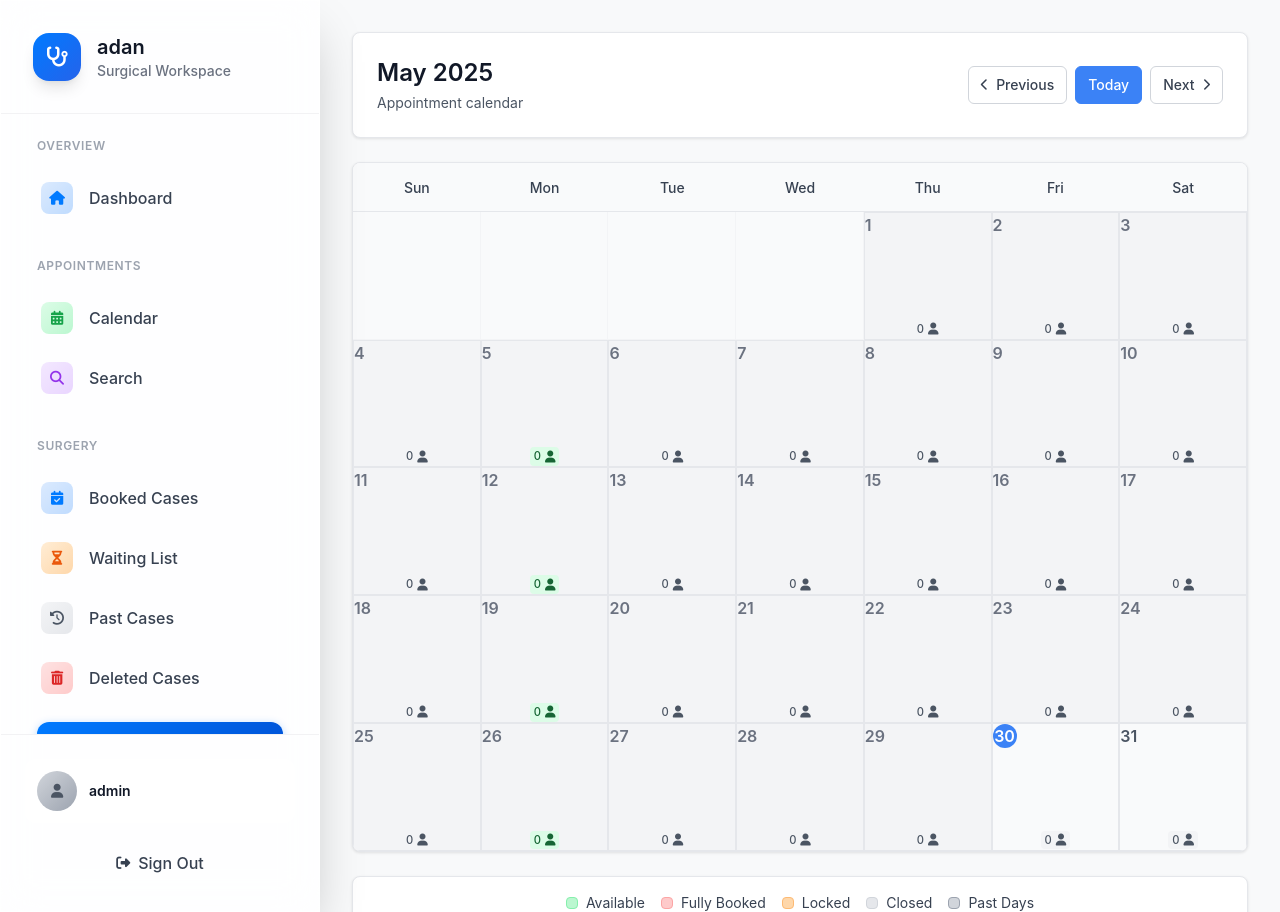
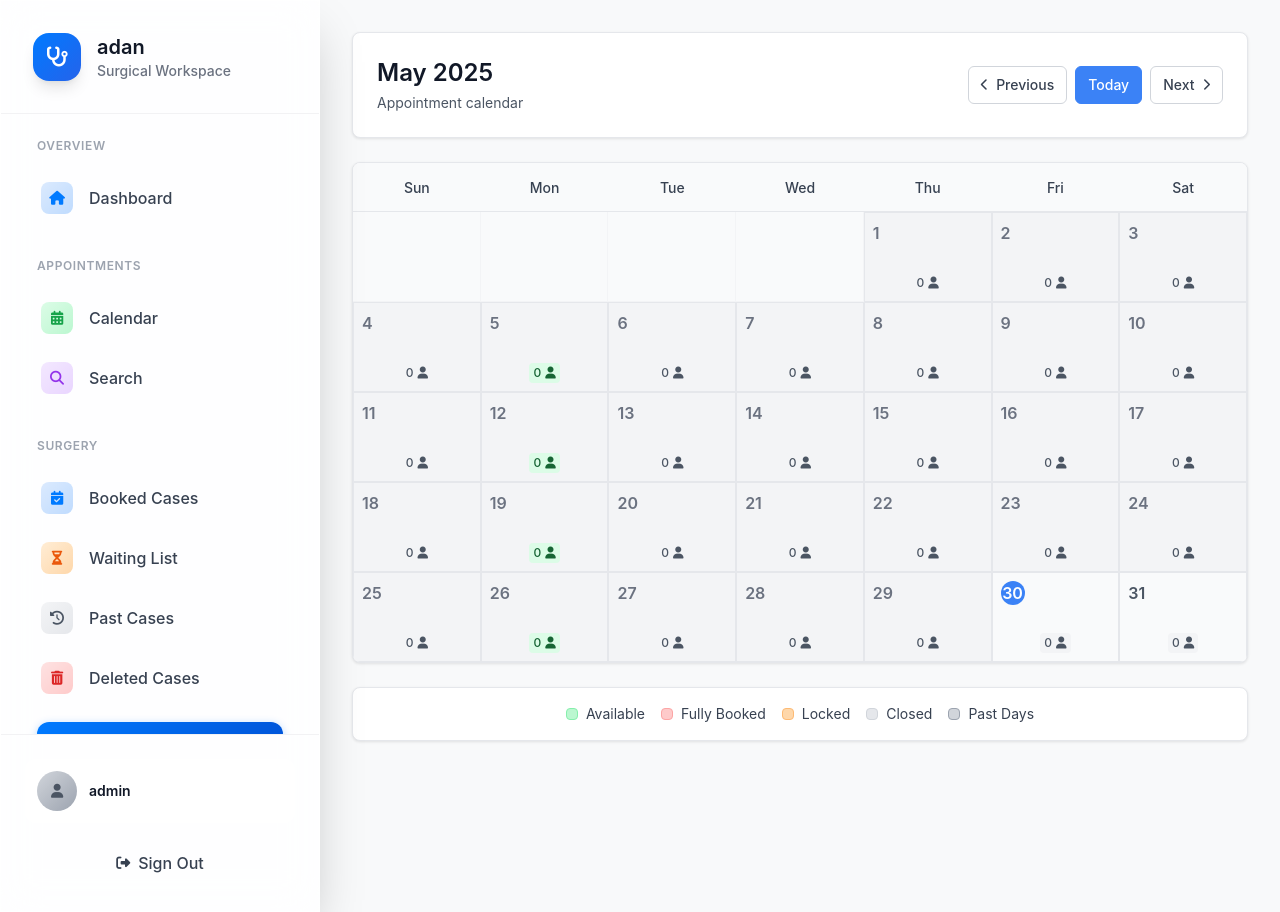
Before and after one commit to alqaseer/clinic, a Django app: a page that uses core/templates/calendar.html in a window 1280 px wide. Run offline with Django 5.2, Linux system fonts and the light colour scheme; a user stored in the database is signed in; data comes from the database, SQL or seed files in the repository; data that the repository does not hold is empty; some libraries are stand-ins or nearby versions.

Commit message:
design 6

```diff
--- a/core/templates/calendar.html
+++ b/core/templates/calendar.html
@@ -15,7 +15,6 @@
         transition: all 0.15s ease;
         position: relative;
         border: 1px solid #e5e7eb;
-        aspect-ratio: 1/1; /* Force square cells */
     }
 
     .calendar-day:hover {
@@ -61,6 +60,24 @@
         justify-content: center;
     }
 
+    /* Desktop styles */
+    @media (min-width: 641px) {
+        .calendar-day {
+            min-height: 90px; /* Taller cells for desktop */
+            aspect-ratio: auto; /* Remove square aspect ratio */
+        }
+
+        .calendar-cell-content {
+            padding: 8px;
+        }
+
+        .day-badge {
+            margin-top: 4px;
+            font-size: 0.75rem;
+        }
+    }
+
+    /* Mobile styles */
     @media (max-width: 640px) {
         .calendar-grid {
             font-size: 0.75rem;
@@ -68,6 +85,7 @@
 
         .calendar-day {
             padding: 0;
+            aspect-ratio: 1/1; /* Force square cells for mobile */
         }
 
         .calendar-cell-content {
```
